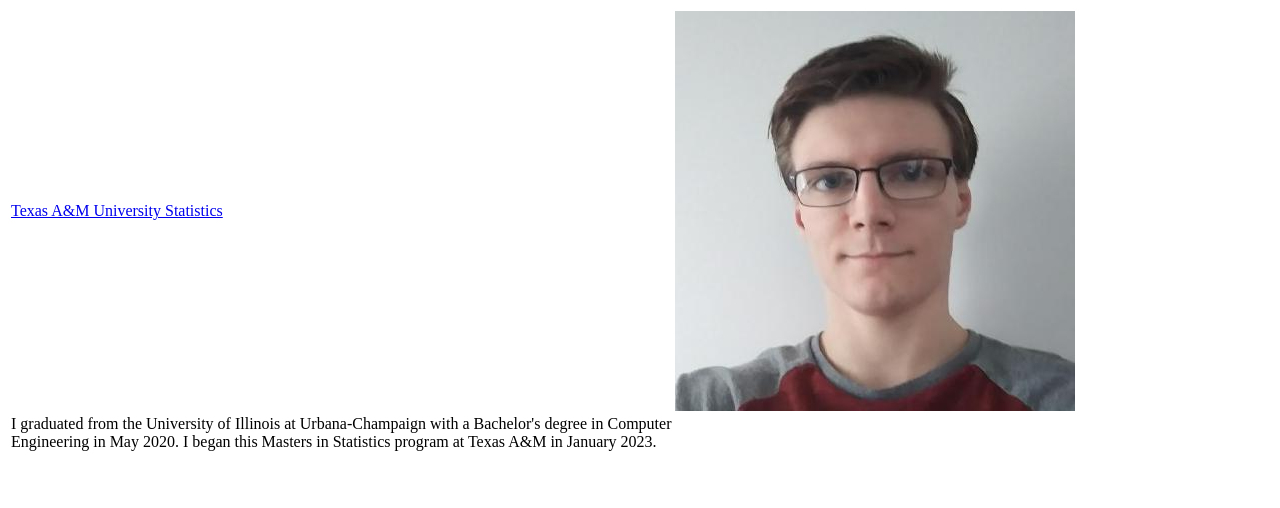
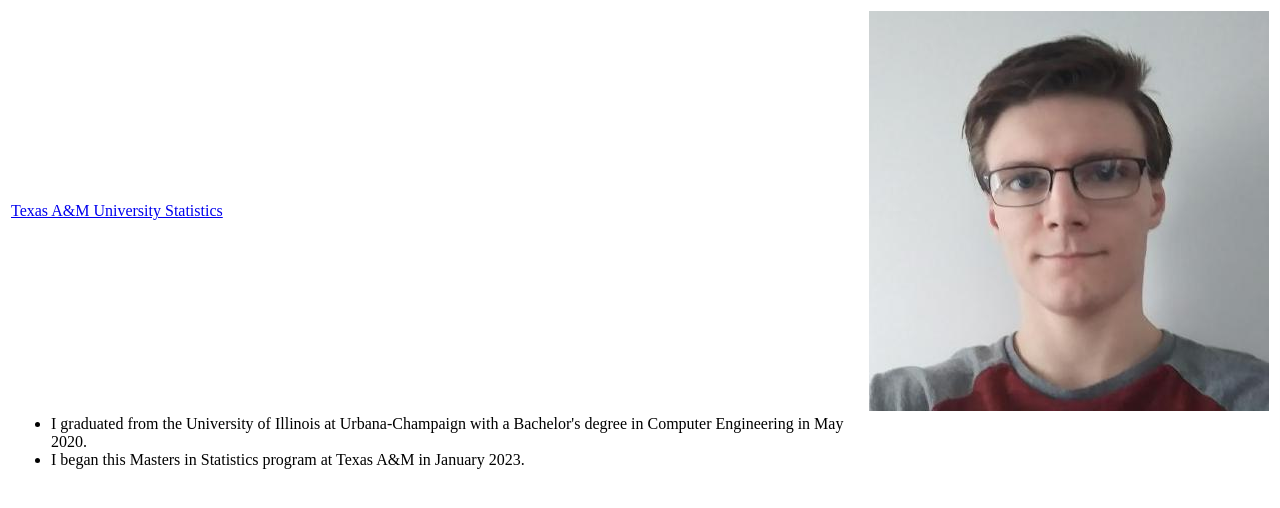
Before and after one commit to roberlander2/roberlander2.github.io, a plain HTML site: page index.html in a window 1280 px wide. Drawn offline with Linux system fonts and the light colour scheme.

Commit message:
use bulleted list

```diff
--- a/index.html
+++ b/index.html
@@ -4,7 +4,10 @@
         <td> <img src="me.jpg"> </td>
     </tr>
     <tr>
-        <td>I graduated from the University of Illinois at Urbana-Champaign with a Bachelor's degree in Computer<br>Engineering in May 2020. I began this Masters in Statistics program at Texas A&M in January 2023.</td>
+        <td> <ul>
+            <li>I graduated from the University of Illinois at Urbana-Champaign with a Bachelor's degree in Computer Engineering in May 2020.</li>
+            <li>I began this Masters in Statistics program at Texas A&M in January 2023.</li>
+        </ul> </td>
         <td></td>
     </tr>
 </table>
```
